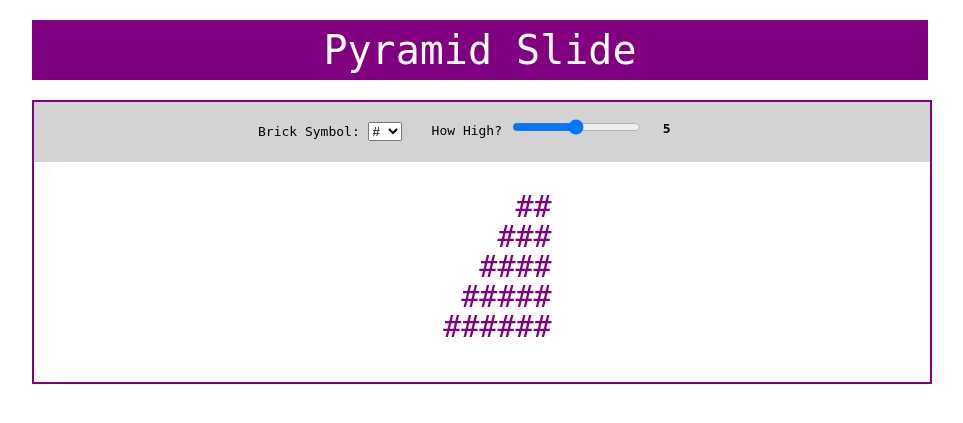
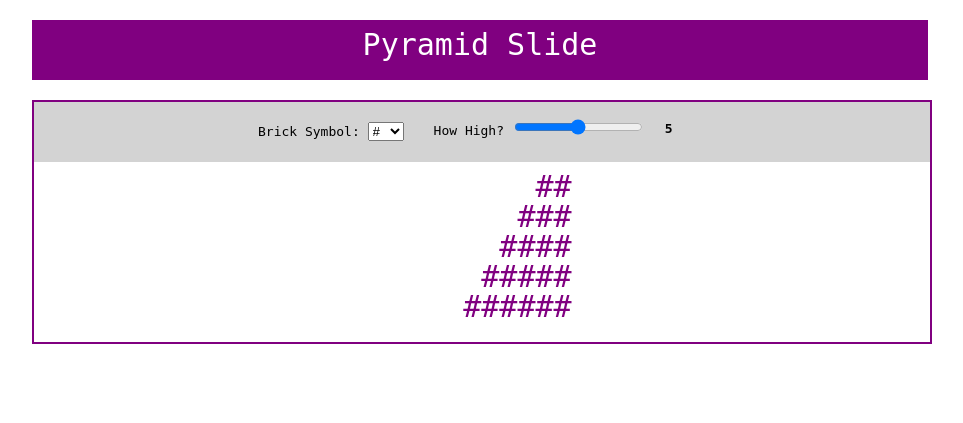
Before and after one commit to abvita/pyramid-slide, a PHP site: page /pyramid-slide.html in a window 1280 px wide. Shown: the top 423 px of the page, without its empty margins (160-1123 px from the left). Run offline with PHP 8.4, Linux system fonts and the light colour scheme.

Commit message:
initial heroku commit

```diff
--- a/pyramid-slide.html
+++ b/pyramid-slide.html
@@ -28,6 +28,7 @@
           <option>#</option>
           <option>%</option>
           <option>$</option>
+          <option>@</option>
           </select>
         </div>
         <div id="range-select-div">
@@ -39,7 +40,6 @@
         </div>
       </div>
       <div id="pyramid">
-
       </div>
     </div>
   </div>
--- a/style.css
+++ b/style.css
@@ -59,7 +59,7 @@ table {
   background-color: purple;
   color: white;
   text-align: center;
-  font-size: 40px;
+  font-size: 30px;
   padding-bottom: 10px;
   padding-top: 10px;
 }
@@ -111,5 +111,4 @@ table {
   margin-top: 10px;
   margin-bottom: 20px;
   margin-right: 40%;
-  padding: 20px;
 }
```
